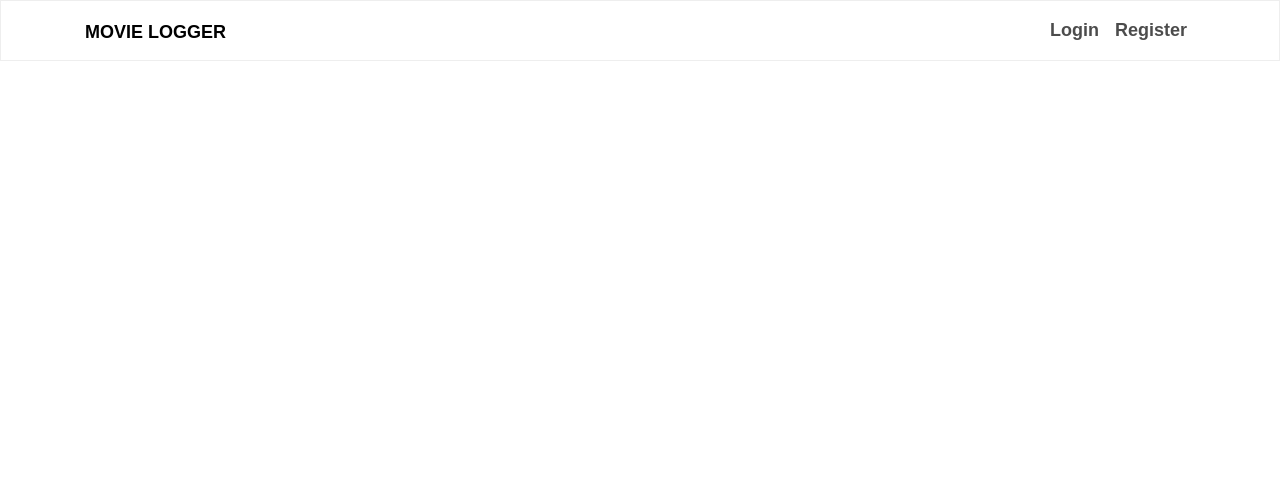
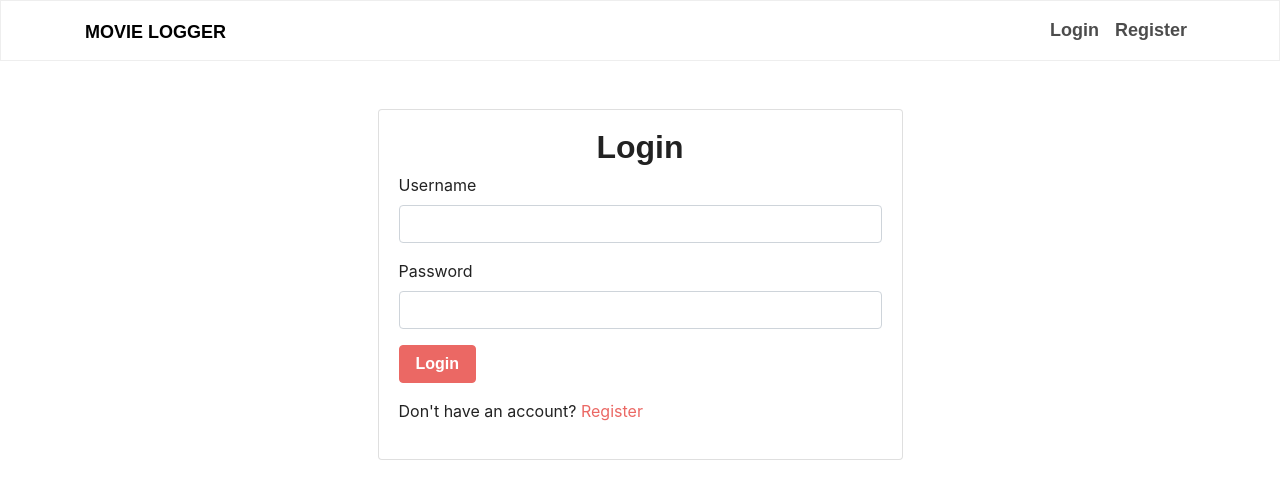
Before and after one commit to hdensten/capstone-project-frontend, a React (Create React App) app: page / in a window 1280 px wide. Shown: the top 496 px of the page. Built offline with nearby package versions, Linux system fonts and the light colour scheme; a web font is replaced by a local one.

Commit message:
login re route

```diff
--- a/src/App.js
+++ b/src/App.js
@@ -192,6 +192,17 @@ class App extends Component {
                       )}
                     />,
                     <Route
+                      path="/"
+                      render={props => (
+                        <Login
+                          {...props}
+                          handleSuccessfulLogin={this.handleSuccessfulLogin}
+                          handleUnSuccessfulLogin={this.handleUnSuccessfulLogin}
+                          handleCurrentUser={this.handleCurrentUser}
+                        />
+                      )}
+                    />,
+                    <Route
                       path="/register"
                       render={props => (
                         <Register
```
